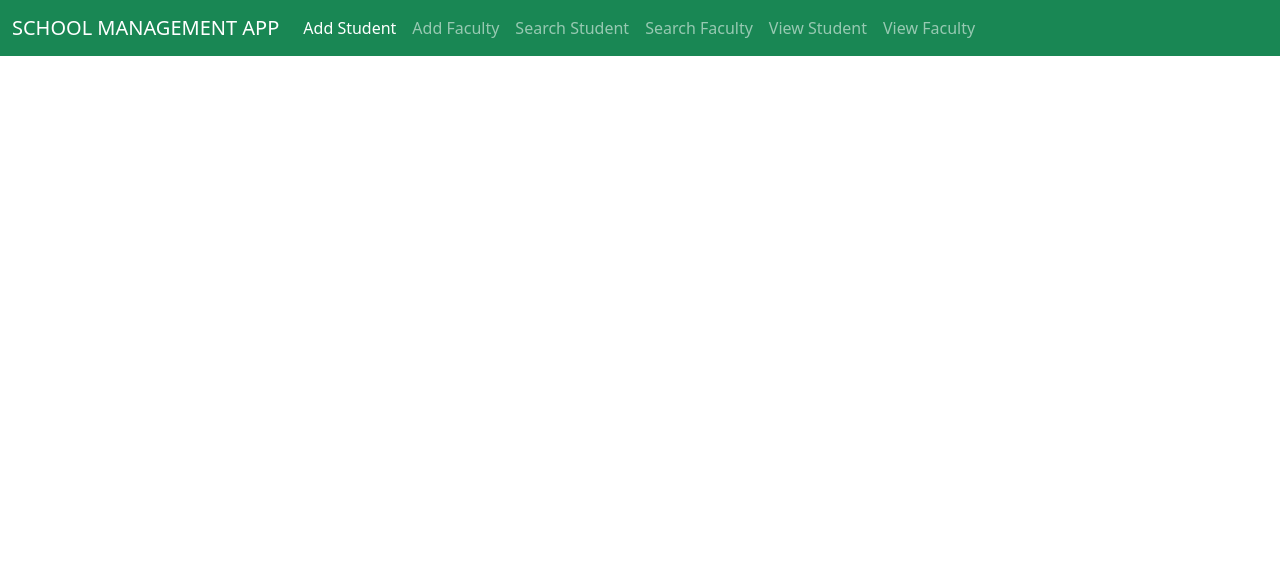
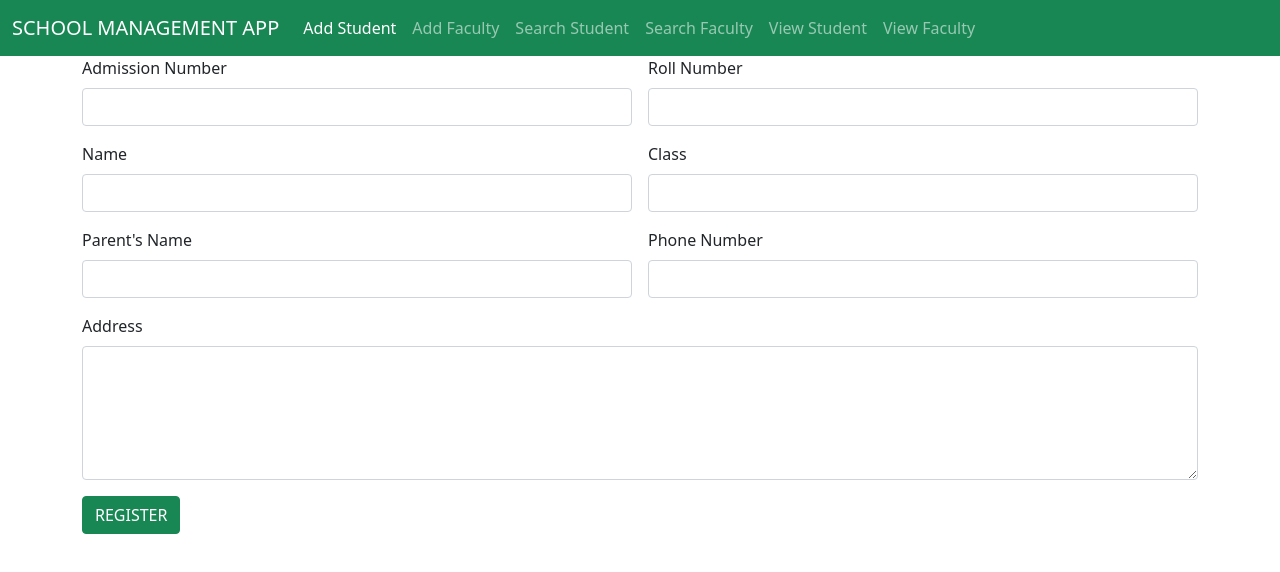
Before and after one commit to snehasamuel/School-react-app, a React (Create React App) app: page / in a window 1280 px wide. Shown: the top 572 px of the page. Built offline with nearby package versions, Linux system fonts and the light colour scheme.

Commit message:
Add student completed

```diff
--- a/src/components/Addfaculty.js
+++ b/src/components/Addfaculty.js
@@ -1,8 +1,13 @@
 import React from 'react'
+import Header from './Header'
 
 const Addfaculty = () => {
   return (
-    <div>Addfaculty</div>
+    <div>
+      <Header/>
+
+
+    </div>
   )
 }
 
--- a/src/components/Addstudent.js
+++ b/src/components/Addstudent.js
@@ -1,10 +1,64 @@
-import React from 'react'
+import React, { useState } from 'react'
 import Header from './Header'
 
 const Addstudent = () => {
+  var [admsn,setAdmsn]=useState("")
+  var [rollno,setRoll]=useState("")
+   var [name,setName]=useState("")
+   var [classes,setClasses]=useState("")
+   var [parent,setParent]=useState("")
+   var [phone,setPhone]=useState("")
+   var [address,setAddress]=useState("")
+
+const registerStudent=(()=>{
+  const details={"admission_number":admsn,"rollno":rollno,"name":name,"classname":classes,"parent":parent,"phn_no":phone,"address":address}
+  console.log(details)
+})
+
   return (
     <div>
         <Header/>
+        <div className="container">
+    <div className="row">
+        <div className="col col-12 col-sm-12 col-md-12 col-lg-12 col-xl-12 col-xxl-12">
+<div className="row g-3">
+    <div className="col col-12 col-sm-6 col-md-6 col-lg-6 col-xl-6 col-xxl-6">
+        <label for="" className="form-label">Admission Number</label>
+        <input onChange={(n)=>{setAdmsn(n.target.value)}} type="text" className="form-control"/>
+    </div>
+    <div className="col col-12 col-sm-6 col-md-6 col-lg-6 col-xl-6 col-xxl-6">
+        <label for="" className="form-label">Roll Number</label>
+        <input  onChange={(n)=>{setRoll(n.target.value)}} type="text" className="form-control"/>
+    </div>
+    <div className="col col-12 col-sm-6 col-md-6 col-lg-6 col-xl-6 col-xxl-6">
+        <label for="" className="form-label">Name</label>
+        <input onChange={(n)=>{setName(n.target.value)}} type="text" className="form-control"/>
+    </div>
+    <div className="col col-12 col-sm-6 col-md-6 col-lg-6 col-xl-6 col-xxl-6">
+        <label for="" className="form-label">Class
+        </label>
+        <input onChange={(n)=>{setClasses(n.target.value)}} type="text" className="form-control"/>
+    </div>
+    <div className="col col-12 col-sm-6 col-md-6 col-lg-6 col-xl-6 col-xxl-6">
+        <label for="" className="form-label">Parent's Name</label>
+        <input  onChange={(n)=>{setParent(n.target.value)}} type="text" className="form-control"/>
+    </div>
+    <div className="col col-12 col-sm-6 col-md-6 col-lg-6 col-xl-6 col-xxl-6">
+        <label for="" className="form-label">Phone Number</label>
+        <input  onChange={(n)=>{setPhone(n.target.value)}} type="text" className="form-control"/>
+    </div>
+    <div className="col col-12 col-sm-12 col-md-12 col-lg-12 col-xl-12 col-xxl-12">
+      <label for="" className="form-label">Address</label>
+        <textarea  onChange={(n)=>{setAddress(n.target.value)}} className="form-control" name="" id="" cols="20" rows="5"></textarea>
+    </div>
+    <div className="col col-12 col-sm-6 col-md-6 col-lg-6 col-xl-6 col-xxl-6">
+        <button onClick={registerStudent} className="btn btn-success">REGISTER</button>
+    </div>
+</div>
+
+        </div>
+    </div>
+</div>
     </div>
   )
 }
```
Also changed, not shown: public/addfaculty.html (added, +36 -0 lines), public/addstuedent.html (added, +42 -0 lines).
